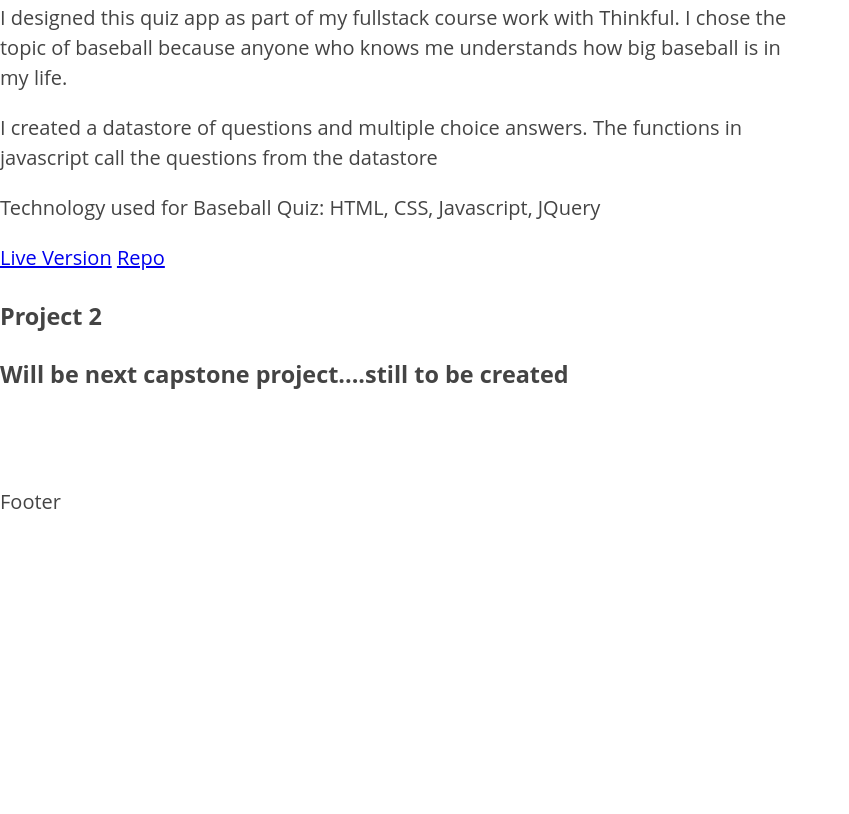
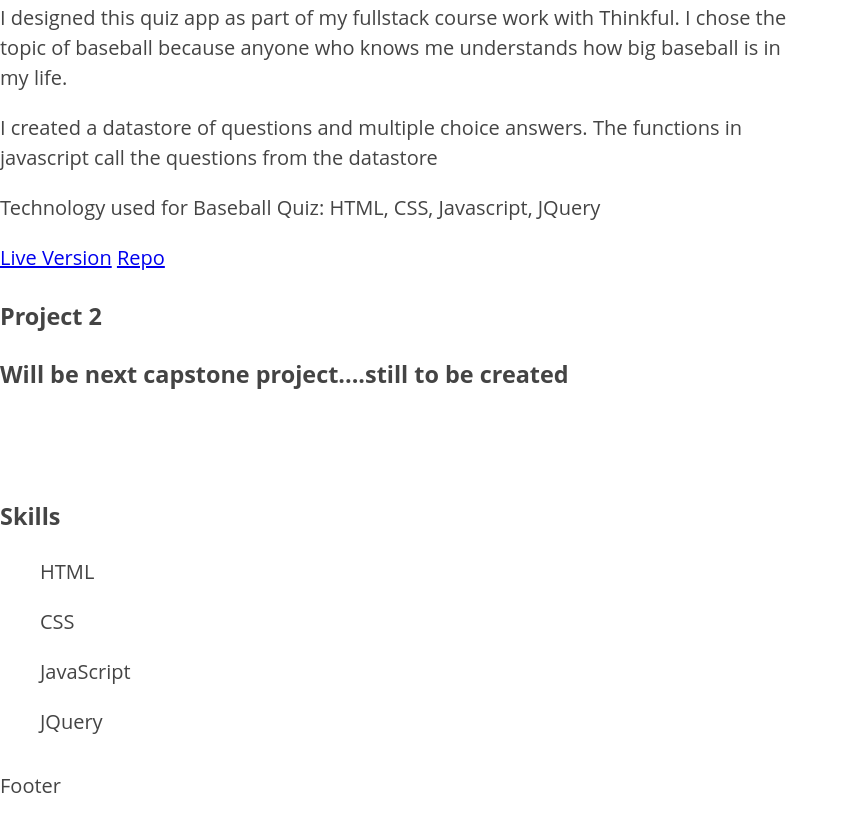
Before and after one commit to beccasiegal/portfolio, a plain HTML site: page index.html in a window 1280 px wide. Shown: the part 1152-1966 px from the top of the page, without its empty margins (0-849 px from the left). Before the commit the page ends 1682 px from the top, so only its background shows below. Drawn offline with nearby package versions, Linux system fonts and the light colour scheme.

```diff
--- a/index.html
+++ b/index.html
@@ -1,7 +1,7 @@
 <!DOCTYPE html>
 <html lang="en">
 <head>
-    <title>Rebecca Siegal Portfolio</title>
+    <title>HTML wireframe</title>
     <meta name="viewport" content="width=device-width, initial-scale=1">
     <link rel="stylesheet" type="text/css" href="//cdnjs.cloudflare.com/ajax/libs/normalize/6.0.0/normalize.css">
     <link rel="stylesheet" type="text/css" href="main.css">
@@ -45,6 +45,13 @@
           <p>Will be next capstone project....still to be created</p>
           </section>
 
+        <section>
+          <h3>Skills</h3>
+          <ul>HTML</ul>
+          <ul>CSS</ul>
+          <ul>JavaScript</ul>
+          <ul>JQuery</ul>
+          </section>
     </main>
     <footer role="content-info">Footer</footer>
 </body>
```
